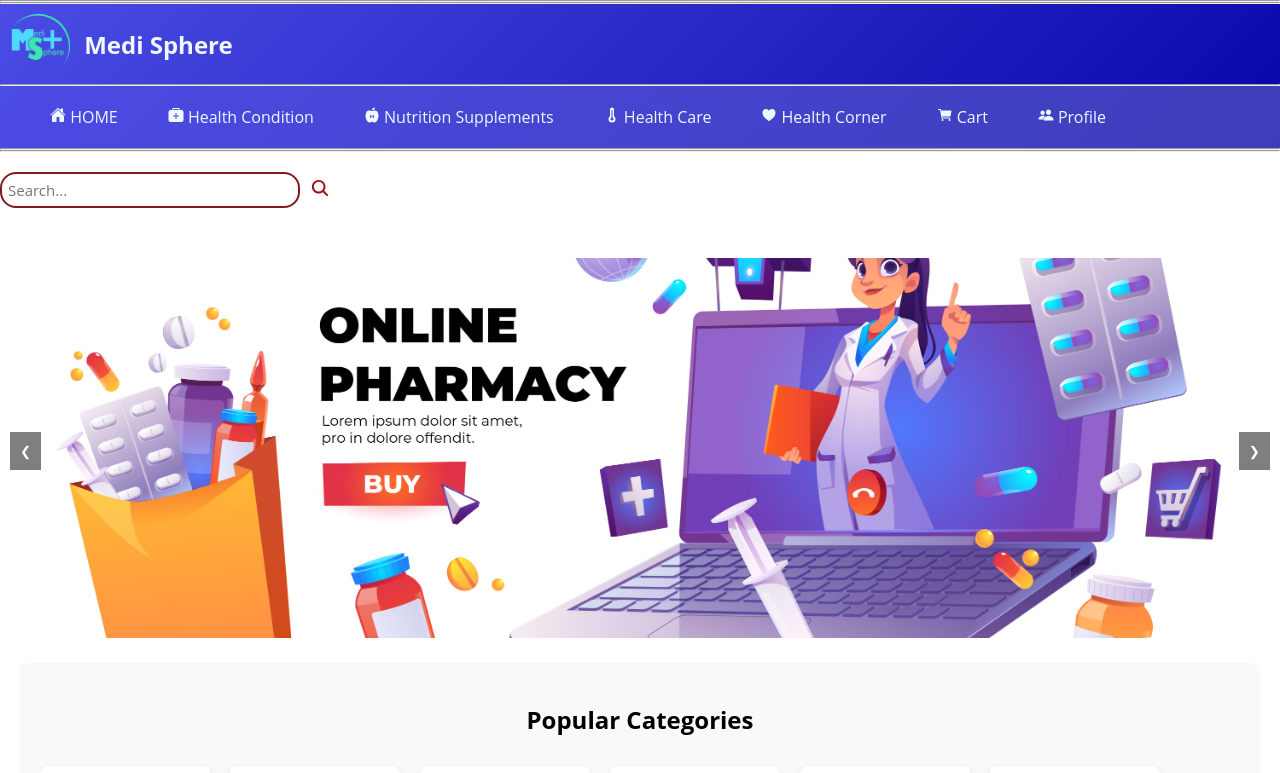
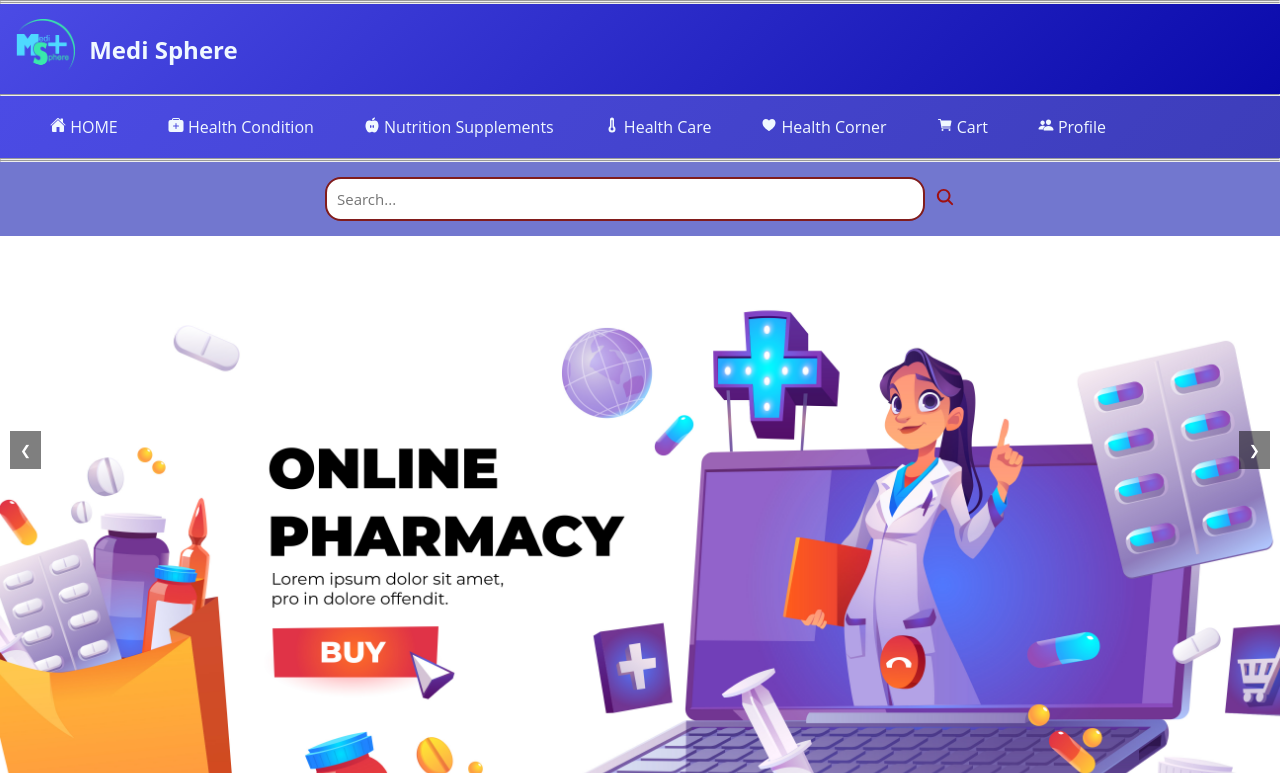
Before and after one commit to Career-enthusiast/MediSphere, a PHP site: page /home.html in a window 1280 px wide. Shown: the top 773 px of the page. Run offline with PHP 8.4, Linux system fonts and the light colour scheme.

Commit message:
Update style2.css

```diff
--- a/style2.css
+++ b/style2.css
@@ -18,22 +18,28 @@ body {
     overflow-x: hidden;
     /* Prevent horizontal scroll */
 }
-
+.header{
+    position: fixed;
+    z-index: 10;
+    width: 100%;
+}
 /* Navigation bar styling */
 .navbar {
-    position: relative;
+    margin-top: -50px;
+    position:fixed;
     z-index: 10;
-    margin-right: 0px;
+
 }
 
 /* Flex container for logo and search bar */
 .navbar-content {
     display: flex;
     justify-content: space-between;
+
     /* Pushes logo to the left and search to the right */
     align-items: center;
     /* Align items vertically in the center */
-    padding: 10px;
+    padding: 15px;
     background: linear-gradient(135deg, #4b4be5, #0a0aab);
     /*  #0a0aabTransparent background */
 }
@@ -48,37 +54,50 @@ body {
     display: inline;
     vertical-align: middle;
 }
+.searchbar-container {
+    margin-top: -20px;
+    display: flex;
+    padding: 15px;
+    justify-content: center;
+    background-color: hsl(237, 49%, 63%);
+    transition: transform 2s ease;
+    transform: translateY(0) scaleY(1); /* Initial size */
+    will-change: transform, justify-content;
+    /* Smooth transition */
 
-/* Search bar styling */
+}
+
+.searchbar-container.scroll-right {
+    justify-content: flex-end;
+    padding-right: 20px;
+    transform: translateY(-10px) scaleY(0.7);
+     /* Adjust as needed */
+}
+
 .search-form {
     display: flex;
-    /* Inline alignment of input and button */
-    align-items: center;
-    align-content: center;
+    transition: transform 2s ease;
+    transform: scalex(1); /* Initial scale */
+}
+.searchbar-container.scroll-right .search-form {
+    transform: scalex(0.7); /* Reduce vertical size of the form */
 }
 
 #search-input {
-    align-items: center;
-    align-content: center;
-    padding: 6px;
+    padding: 10px;
     border: 2px solid #811c1c;
     border-radius: 16px;
     font-size: 15px;
-    color: #333;
-    width: 300px;
-    /* Adjust width of search input */
+    width: 600px;
     margin-right: 10px;
 }
 
 button[type="submit"] {
     background: none;
-    align-items: center;
-    align-content: center;
     border: none;
     cursor: pointer;
     color: rgb(160, 16, 16);
     font-size: 20px;
-    margin-right: 100px;
 }
 
 /* Dropdown styling */
@@ -179,26 +198,35 @@ li.dropdown {
 .carousel {
     position: relative;
     max-width: 100%;
+    max-height: 100%;
     margin: auto;
     overflow: hidden;
+    z-index: 10;
 }
 
 .carousel-slides {
+    object-fit: cover;
+    margin-top: 190px;
     display: flex;
-    transition: transform 0.5s ease-in-out;
+    object-fit: cover;
+    max-height: 100%;
+    transition: transform 1s ease-in-out;
     /* Smooth transition */
 }
 
 .slide {
     min-width: 100%;
+    max-height: 100%;
+    object-fit: cover;
     /* Each slide takes full width */
-    transition: opacity 1s ease;
+    transition: opacity 0.5s ease;
 }
 
 .slide img {
     width: 100%;
+    object-fit: cover;
     /* Make images responsive */
-    height: auto;
+    max-height: 100%;
     /* Maintain aspect ratio */
 }
 
@@ -225,13 +253,17 @@ li.dropdown {
 .carousel {
     position: relative;
     max-width: 100%;
+    object-fit: cover;
     margin: auto;
     overflow: hidden;
+    z-index: 9;
+
 }
 
 .carousel-slides {
     display: flex;
     transition: transform 0.5s ease-in-out;
+
     /* Smooth transition */
 }
 
@@ -244,7 +276,7 @@ li.dropdown {
 .slide img {
     width: 100%;
     /* Make images responsive to the carousel */
-    height: 380px;
+    height: 100%;
     /* Fixed height for all images */
     object-fit: cover;
     /* Crop images to fit the specified height without distortion */
@@ -435,7 +467,6 @@ h2 {
     position: relative;
     max-width: 100%;
     margin: auto;
-    overflow: hidden;
     margin-bottom: 20px;
     /* Adds space below the carousel */
     margin-top: 50px;
```
